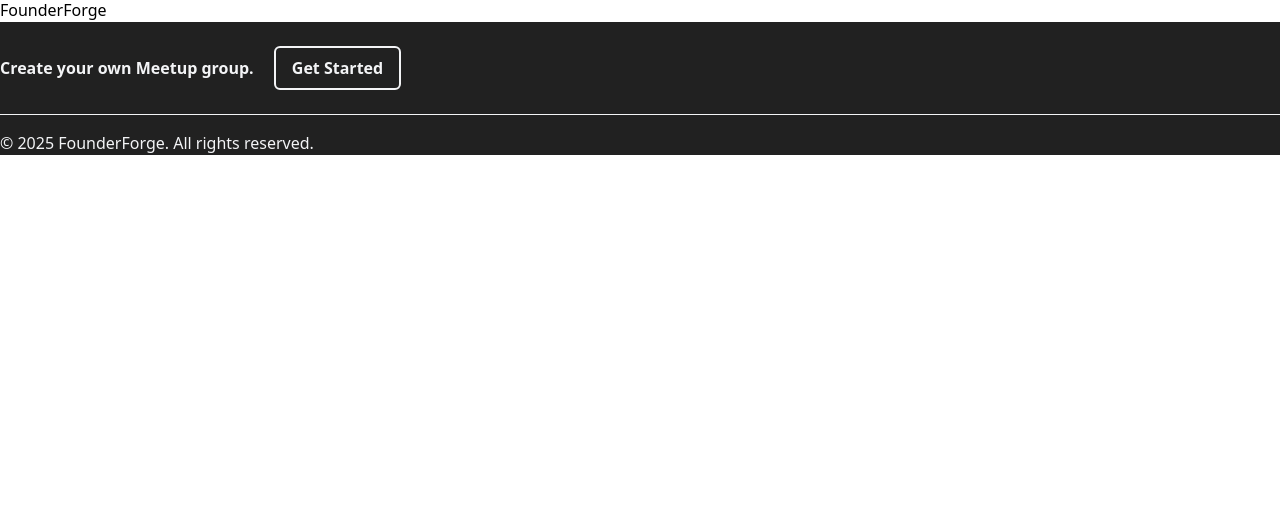
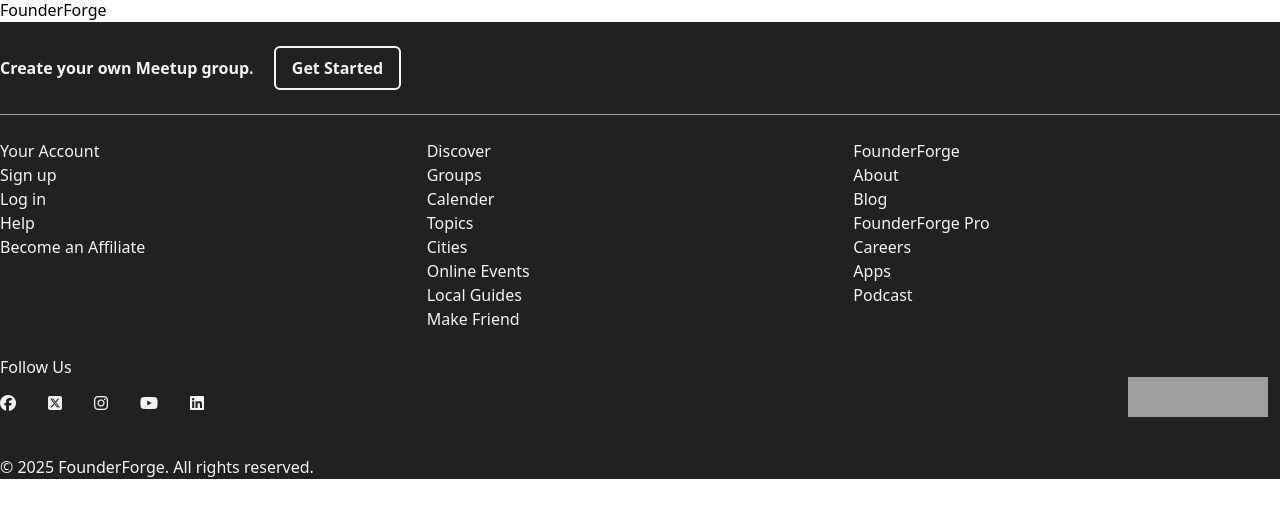
Before and after one commit to AbhilashReddy1519/Entrepreneurial-Network-web-development, a PHP site: page /onlyheaderfooter.html in a window 1280 px wide. Shown: the part 72-590 px from the top of the page. Run offline with PHP 8.4, Linux system fonts and the light colour scheme; some libraries are stand-ins or nearby versions; grey boxes are pictures that could not be loaded.

Commit message:
Enhance footer structure in onlyheaderfooter.html; add navigation and social media links, and include Font Awesome for icons. Refactor output.css to remove unused styles and add new spacing utilities.

```diff
--- a/src/onlyheaderfooter.html
+++ b/src/onlyheaderfooter.html
@@ -6,6 +6,7 @@
     <!-- Set the favicon (the small icon in the browser tab) -->
     <link rel="icon" type="image/png" href="/images/favicon.png">
     <title>FounderForge</title>
+    <script src="https://kit.fontawesome.com/49b62f9a06.js" crossorigin="anonymous"></script>
     <link rel="stylesheet" href="./output.css">
     <style>
         /* Add custom styles here */
@@ -61,12 +62,62 @@
 
     <footer class="z-0 bg-[#212121] pt-4 mt-0 text-gray-100" data-event-label="Footer" role="contentinfo">
         <div class="px-6 sm:px-4 xl:px-0 md:max-w-screen mx-auto my-0 flex flex-col space-y-6 pb-4">
-            <div class="mt-2 flex  flex-row items-center justify-center border-b border-solid border-gray6 pb-6 sm:justify-start">
+            <div class="mt-2 flex  flex-row items-center justify-center border-b border-gray-400 pb-6 sm:justify-start">
                 <div class="hidden font-semibold sm:block">
                     Create your own Meetup group.
-                    <a href="https://www.meetup.com/how-to-group-start/" data-event-label="Create your own group variant2" class="i17sl16g ml-4 inline-flex rounded-md border-2 px-4 py-2 hover:bg-white hover:text-gray7 focus:bg-white focus:text-gray7">Get Started</a>
+                    <a href="" data-event-label="Create your own group variant2" class="ml-4 inline-flex rounded-md border-2 px-4 py-2 hover:bg-white hover:text-gray-700 focus:bg-white focus:text-gray7">Get Started</a>
                 </div>
-                <a data-element-name="footer-groupStartCTA" data-event-label="Start new group" href="https://www.meetup.com/how-to-group-start/" class="i17sl16g block sm:hidden">Start a new group</a>
+                <a data-element-name="footer-groupStartCTA" data-event-label="Start new group" href="" class="block sm:hidden">Start a new group</a>
+            </div>
+            <div class="flex flex-col sm:flex-row justify-between">
+                <nav class="w-1/3">
+                    Your Account
+                    <ul>
+                        <li>Sign up</li>
+                        <li>Log in</li>
+                        <li>Help</li>
+                        <li>Become an Affiliate</li>
+                    </ul>
+                </nav>
+                <nav class="w-1/3">
+                    Discover
+                    <ul>
+                        <li>Groups</li>
+                        <li>Calender</li>
+                        <li>Topics</li>
+                        <li>Cities</li>
+                        <li>Online Events</li>
+                        <li>Local Guides</li>
+                        <li>Make Friend</li>
+                    </ul>
+                </nav>
+                <nav class="w-1/3">
+                    FounderForge
+                    <ul>
+                        <li>About</li>
+                        <li>Blog</li>
+                        <li>FounderForge Pro</li>
+                        <li>Careers</li>
+                        <li>Apps</li>
+                        <li>Podcast</li>
+                    </ul>
+                </nav>
+            </div>
+            <div class="flex flex-col items-start justify-between sm:flex-row sm:items-center">
+                <div>
+                    <div class="mb-3">Follow Us</div>
+                    <nav class="mb-6 flex space-x-8">
+                        <a href="#" aria-label="For facebook"><i class="fa-brands fa-facebook"></i></a>
+                        <a href="#" aria-label="For twitter"><i class="fa-brands fa-square-x-twitter"></i></a>
+                        <a href="#" aria-label="For instagram"><i class="fa-brands fa-instagram"></i></a>
+                        <a href="#" aria-label="For youtube"><i class="fa-brands fa-youtube"></i></a>
+                        <a href="#" aria-label="For Linkedin"><i class="fa-brands fa-linkedin"></i></a>
+                    </nav>
+                </div>
+                <div class="flex items-start space-x-3 sm:items-end">
+                    <a href="#" aria-label="for playstore"><img src="/images/image.png" alt="" class="h-[40px] w-[140px]"></a>
+                    <a href="#" aria-label="for appstroe"><img src="" alt=""></a>
+                </div>
             </div>
         </div>
         <p class="">&copy; 2025 FounderForge. All rights reserved.</p>
--- a/src/output.css
+++ b/src/output.css
@@ -722,8 +716,8 @@
   .mr-4 {
     margin-right: calc(var(--spacing) * 4);
   }
-  .mr-\[-1\] {
-    margin-right: -1;
+  .mb-3 {
+    margin-bottom: calc(var(--spacing) * 3);
   }
   .mb-4 {
     margin-bottom: calc(var(--spacing) * 4);
@@ -848,8 +830,8 @@
   .h-16 {
     height: calc(var(--spacing) * 16);
   }
-  .h-114 {
-    height: calc(var(--spacing) * 114);
+  .h-\[40px\] {
+    height: 40px;
   }
   .h-screen {
     height: 100vh;
@@ -872,14 +854,11 @@
   .w-1\/3 {
     width: calc(1/3 * 100%);
   }
-  .w-12 {
-    width: calc(var(--spacing) * 12);
-  }
   .w-18 {
     width: calc(var(--spacing) * 18);
   }
-  .w-24 {
-    width: calc(var(--spacing) * 24);
+  .w-\[140px\] {
+    width: 140px;
   }
   .w-full {
     width: 100%;
@@ -1296,9 +1275,30 @@
       margin-block-end: calc(calc(var(--spacing) * 6) * calc(1 - var(--tw-space-y-reverse)));
     }
   }
+  .space-y-10 {
+    :where(& > :not(:last-child)) {
+      --tw-space-y-reverse: 0;
+      margin-block-start: calc(calc(var(--spacing) * 10) * var(--tw-space-y-reverse));
+      margin-block-end: calc(calc(var(--spacing) * 10) * calc(1 - var(--tw-space-y-reverse)));
+    }
+  }
   .space-y-reverse {
     :where(& > :not(:last-child)) {
       --tw-space-y-reverse: 1;
+    }
+  }
+  .space-x-3 {
+    :where(& > :not(:last-child)) {
+      --tw-space-x-reverse: 0;
+      margin-inline-start: calc(calc(var(--spacing) * 3) * var(--tw-space-x-reverse));
+      margin-inline-end: calc(calc(var(--spacing) * 3) * calc(1 - var(--tw-space-x-reverse)));
+    }
+  }
+  .space-x-8 {
+    :where(& > :not(:last-child)) {
+      --tw-space-x-reverse: 0;
+      margin-inline-start: calc(calc(var(--spacing) * 8) * var(--tw-space-x-reverse));
+      margin-inline-end: calc(calc(var(--spacing) * 8) * calc(1 - var(--tw-space-x-reverse)));
     }
   }
   .space-x-reverse {
@@ -1514,6 +1514,21 @@
   .border-amber-200 {
     border-color: var(--color-amber-200);
   }
+  .border-gray-400 {
+    border-color: var(--color-gray-400);
+  }
+  .border-gray-500 {
+    border-color: var(--color-gray-500);
+  }
+  .border-gray-600 {
+    border-color: var(--color-gray-600);
+  }
+  .border-gray-900 {
+    border-color: var(--color-gray-900);
+  }
+  .border-b-gray-900 {
+    border-bottom-color: var(--color-gray-900);
+  }
   .bg-\(--my_variable\) {
     background-color: var(--my_variable);
   }
@@ -2481,6 +2457,21 @@
       display: none;
     }
   }
+  .sm\:flex-row {
+    @media (width >= 40rem) {
+      flex-direction: row;
+    }
+  }
+  .sm\:items-center {
+    @media (width >= 40rem) {
+      align-items: center;
+    }
+  }
+  .sm\:items-end {
+    @media (width >= 40rem) {
+      align-items: flex-end;
+    }
+  }
   .sm\:justify-start {
     @media (width >= 40rem) {
       justify-content: flex-start;
```
Also changed, not shown: other parts of src/output.css (+27 -84 lines).
